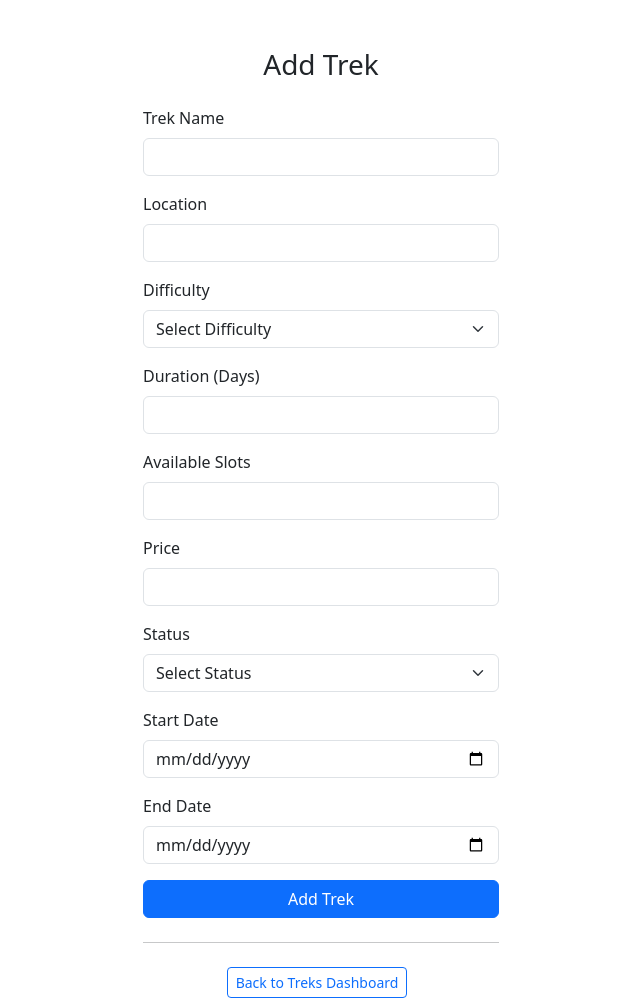
After one commit to MASJV/trekking-management-system, a Flask app: page /admin/treks/add in a window 1280 px wide. The commit adds this page. Shown: the whole page, without its empty margins (319-959 px from the left). Run offline with Flask 3, Linux system fonts and the light colour scheme; a user stored in the database is signed in.

Commit message:
Incorporate Add,Edit,Remove and View Treks by Admin

```diff
--- a/routes/admin.py
+++ b/routes/admin.py
@@ -1,6 +1,11 @@
-from flask import Blueprint, render_template, redirect, url_for;
+from flask import Blueprint, render_template, redirect, url_for, request
 from flask_login import login_required, current_user
 from models import db
+from models.trek import Trek
+from models.user import User
+from models.staff import Staff
+from models.booking import Booking
+from datetime import datetime
 
 admin_routes = Blueprint('admin', __name__)
 
@@ -10,5 +15,108 @@ def admin_dashboard():
     if current_user.role != "admin":
         return "Access Denied", 403
 
-    else:
-        return render_template('admin_dashboard.html')
+    total_treks = Trek.query.count()
+    total_users = User.query.count()
+    total_staff = Staff.query.count()
+    total_bookings = Booking.query.count()
+
+
+    return render_template('admin_dashboard.html',
+                           total_treks=total_treks,
+                            total_users=total_users,
+                            total_staff=total_staff,
+                            total_bookings=total_bookings
+                            )
+
+
+@admin_routes.route('/admin/treks')
+@login_required
+def manage_treks():
+    if current_user.role != "admin":
+        return "Access Denied", 403
+
+    treks = Trek.query.all()
+    return render_template('admin_treks.html', treks=treks)
+
+
+@admin_routes.route('/admin/treks/add', methods=['GET', 'POST'])
+@login_required
+def add_trek():
+    if current_user.role != "admin":
+        return "Access Denied", 403
+
+    if request.method == 'POST':
+        trek = Trek(
+            trek_name = request.form.get('trek_name'),
+            location = request.form.get('location'),
+            difficulty = request.form.get('difficulty'),
+            duration = int(request.form.get('duration')),
+            available_slots = int(request.form.get('available_slots')),
+            price = float(request.form.get('price')),
+            status = request.form.get('status'),
+            start_date = datetime.strptime(request.form.get('start_date'), '%Y-%m-%d'),
+            end_date = datetime.strptime(request.form.get('end_date'), '%Y-%m-%d')
+        )
+        db.session.add(trek)
+        db.session.commit()
+
+        return redirect(url_for('admin.manage_treks'))
+
+    return render_template('admin_add_trek.html')
+
+@admin_routes.route('/admin/treks/delete/<int:trek_id>', methods=['POST'])
+@login_required
+def delete_trek(trek_id):
+    if current_user.role != "admin":
+        return "Access Denied", 403
+
+    trek = Trek.query.get(trek_id)
+    if trek:
+        db.session.delete(trek)
+        db.session.commit()
+
+    return redirect(url_for('admin.manage_treks'))
+
+
+@admin_routes.route('/admin/treks/edit/<int:trek_id>', methods=['GET', 'POST'])
+@login_required
+def edit_trek(trek_id):
+    if current_user.role != "admin":
+        return "Access Denied", 403
+
+    trek = Trek.query.get(trek_id)
+    if not trek:
+        return redirect(url_for('admin.manage_treks'))
+
+    if request.method == 'POST':
+        try:
+            trek.trek_name = request.form['trek_name'].strip()
+            trek.location = request.form['location'].strip()
+            trek.difficulty = request.form['difficulty'].strip()
+            trek.duration = int(request.form['duration'])
+            trek.available_slots = int(request.form['available_slots'])
+            trek.price = float(request.form['price'])
+            trek.status = request.form['status'].strip()
+            trek.start_date = datetime.strptime(request.form['start_date'], '%Y-%m-%d')
+            trek.end_date = datetime.strptime(request.form['end_date'], '%Y-%m-%d')
+            if trek.end_date < trek.start_date:
+                raise ValueError
+        except(KeyError, ValueError):
+            return redirect(url_for('admin.edit_trek', trek_id=trek_id))
+
+        db.session.commit()
+        return redirect(url_for('admin.manage_treks'))
+
+    data = {
+        'trek_name': trek.trek_name,
+        'location': trek.location,
+        'difficulty': trek.difficulty,
+        'duration' : trek.duration,
+        'available_slots': trek.available_slots,
+        'price': trek.price,
+        'status': trek.status,
+        'start_date': trek.start_date.strftime('%Y-%m-%d'),
+        'end_date': trek.end_date.strftime('%Y-%m-%d')
+    }
+
+    return render_template('admin_edit_trek.html', data=data, trek_id=trek_id)
--- /dev/null
+++ b/templates/admin_add_trek.html
@@ -0,0 +1,83 @@
+<!DOCTYPE html>
+<html lang="en">
+<head>
+    <meta charset="UTF-8">
+    <title>Add Treks</title>
+    <link href="https://cdn.jsdelivr.net/npm/bootstrap@5.3.8/dist/css/bootstrap.min.css" rel="stylesheet" integrity="sha384-sRIl4kxILFvY47J16cr9ZwB07vP4J8+LH7qKQnuqkuIAvNWLzeN8tE5YBujZqJLB" crossorigin="anonymous">
+</head>
+<body>
+    <div class="container mt-5">
+        <div class="row justify-content-center">
+            <div class="col-md-4">
+                <h3 class="text-center mb-4">Add Trek</h3>
+
+                <form method="POST" action="/admin/treks/add">
+                    <div class="mb-3">
+                        <label class="form-label">Trek Name</label>
+                        <input type="text" name="trek_name" class="form-control" required>
+                    </div>
+
+                    <div class="mb-3">
+                        <label class="form-label">Location</label>
+                        <input type="text" name="location" class="form-control" required>
+                    </div>
+
+                    <div class="mb-3">
+                        <label class="form-label">Difficulty</label>
+                        <select name="difficulty" class="form-select" required>
+                            <option value="" disabled selected>Select Difficulty</option>
+                            <option value="easy">Easy</option>
+                            <option value="moderate">Moderate</option>
+                            <option value="hard">Hard</option>
+                        </select>
+                    </div>
+
+                    <div class="mb-3">
+                        <label class="form-label">Duration (Days)</label>
+                        <input type="number" name="duration" class="form-control" min="1" required>
+                    </div>
+
+                    <div class="mb-3">
+                        <label class="form-label">Available Slots</label>
+                        <input type="number" name="available_slots" class="form-control" min="0" required>
+                    </div>
+
+                    <div class="mb-3">
+                        <label class="form-label">Price</label>
+                        <input type="number" step="0.01" name="price" class="form-control" min="0" required>
+                    </div>
+
+                    <div class="mb-3">
+                        <label class="form-label">Status</label>
+                        <select name="status" class="form-select" required>
+                            <option value="" disabled selected>Select Status</option>
+                            <option value="pending">Pending</option>
+                            <option value="approved">Approved</option>
+                            <option value="open">Open</option>
+                            <option value="closed">Closed</option>
+                            <option value="completed">Completed</option>
+                        </select>
+                    </div>
+
+                    <div class="mb-3">
+                        <label class="form-label">Start Date</label>
+                        <input type="date" name="start_date" class="form-control" required>
+                    </div>
+
+                    <div class="mb-3">
+                        <label class="form-label">End Date</label>
+                        <input type="date" name="end_date" class="form-control" required>
+                    </div>
+
+                    <button type="submit" class="btn btn-primary w-100">Add Trek</button>
+                </form>
+
+                <hr class="my-4">
+
+                <div class="text-center">
+                    <a href="/admin/treks" class="btn btn-outline-primary btn-sm me-2">Back to Treks Dashboard</a>                </div>
+            </div>
+        </div>
+    </div>
+</body>
+</html>
```
Also changed, not shown: templates/admin_dashboard.html (+39 -13 lines), templates/admin_edit_trek.html (added, +78 -0 lines), templates/admin_treks.html (added, +59 -0 lines), instance/trekking.db.
